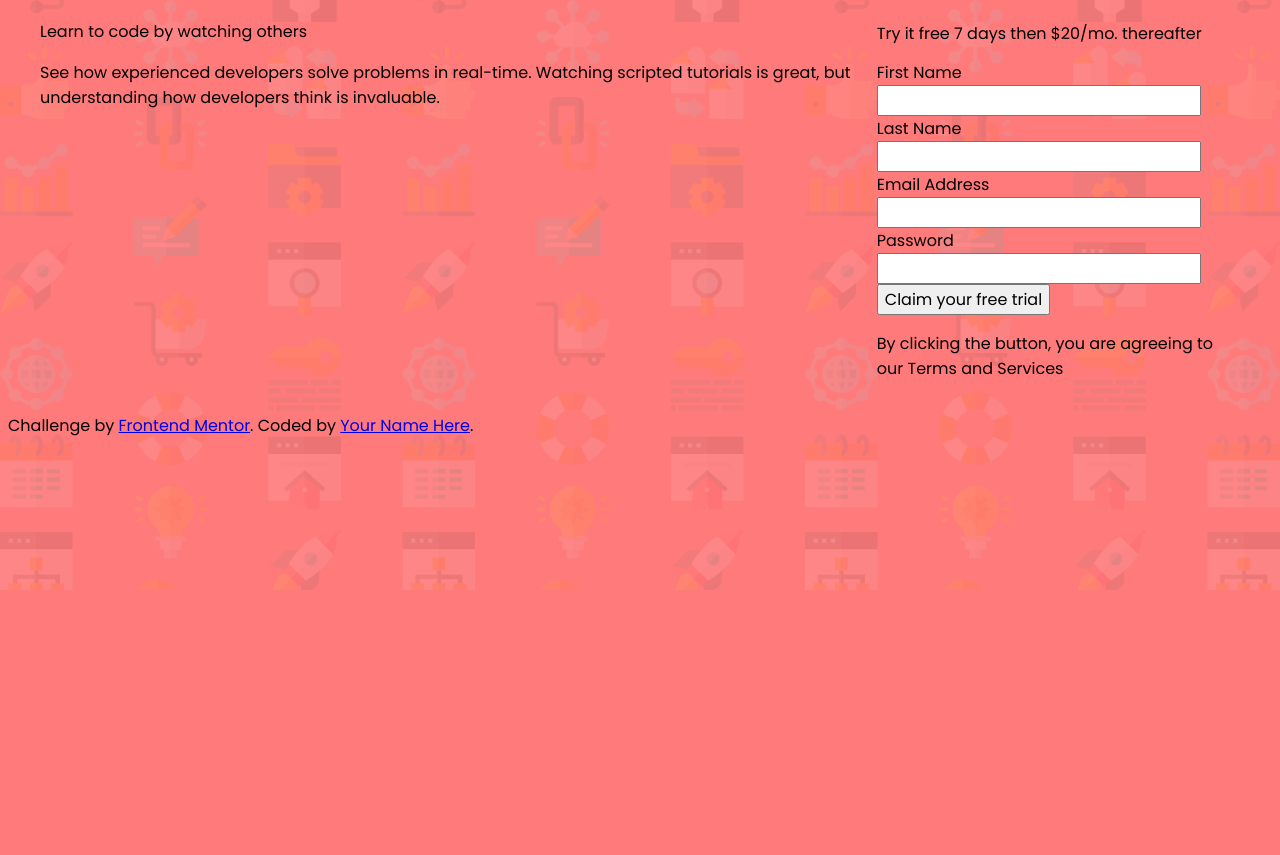
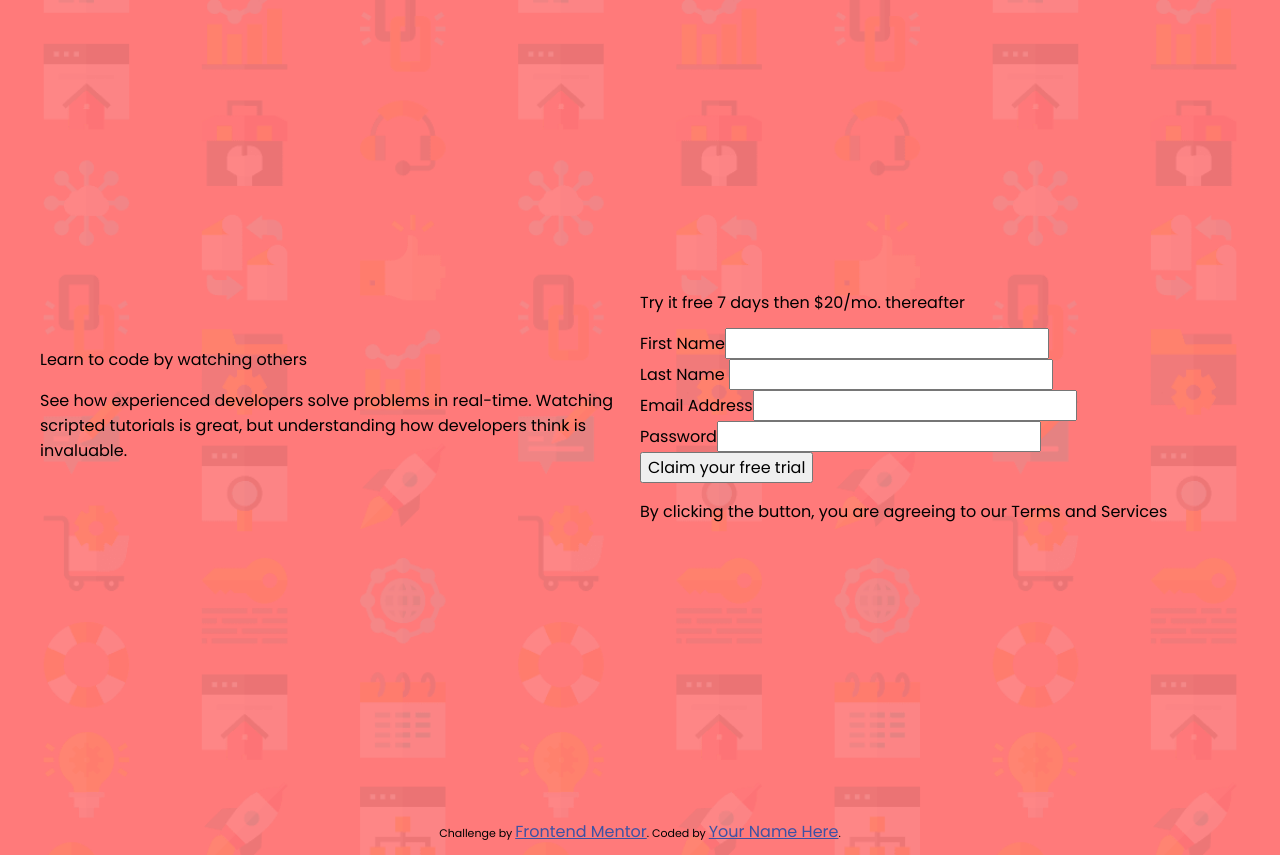
Before and after one commit to grenielxdevs/fem_intro_component_with_signup_form, a React (Vite) app: page / in a window 1280 px wide. Before the commit the page ends 800 px from the top, so only its background shows below. Built offline with nearby package versions, Linux system fonts and the light colour scheme.

Commit message:
fem_intro_component_with_signup_form: alignment and footer styles

```diff
--- a/src/components/Footer.jsx
+++ b/src/components/Footer.jsx
@@ -1,6 +1,6 @@
 function Footer() {
     return (
-        <footer>
+        <footer id="footer">
             <p className="attribution">
             Challenge by <a href="https://www.frontendmentor.io?ref=challenge" target="_blank" rel="noreferrer">Frontend Mentor</a>.
             Coded by <a href="#">Your Name Here</a>.
--- a/src/index.css
+++ b/src/index.css
@@ -18,10 +18,33 @@ body {
   background-size: cover;
 }
 
+/* Main Styles
+=================================== */
 #main-content {
   display: flex;
   flex-direction: row;
+  align-items: center;
 
+  height: 100vh;
   max-width: 1200px;
   margin: 0 auto;
 }
+
+#main-content .text-content {
+  width: 50%;
+}
+
+#main-content .form-content {
+  width: 50%;
+}
+
+/* Footer Styles
+=================================== */
+#footer .attribution {
+  font-size: 11px;
+  text-align: center;
+}
+
+#footer .attribution a {
+  color: hsl(228, 45%, 44%);
+}
```
